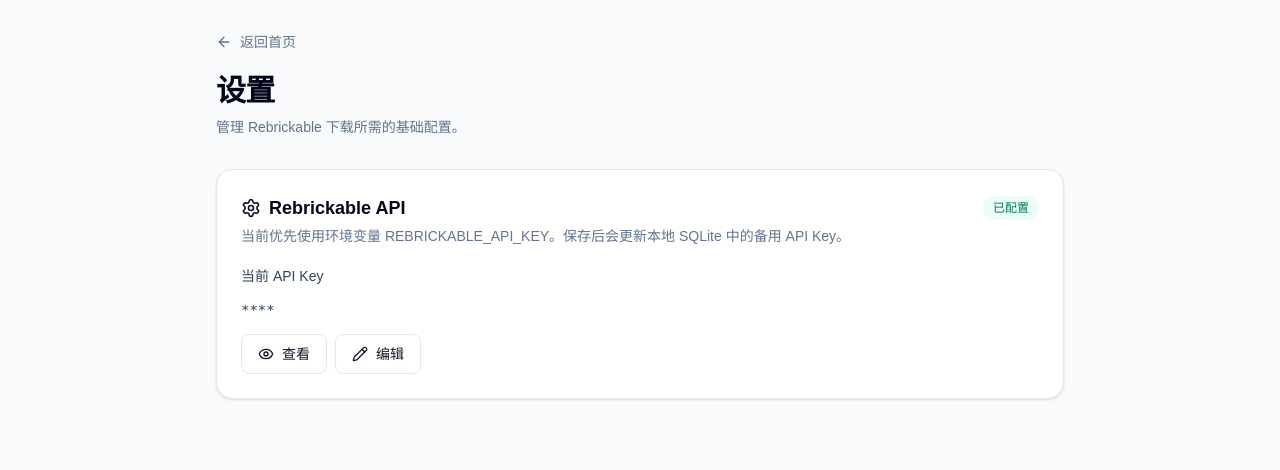
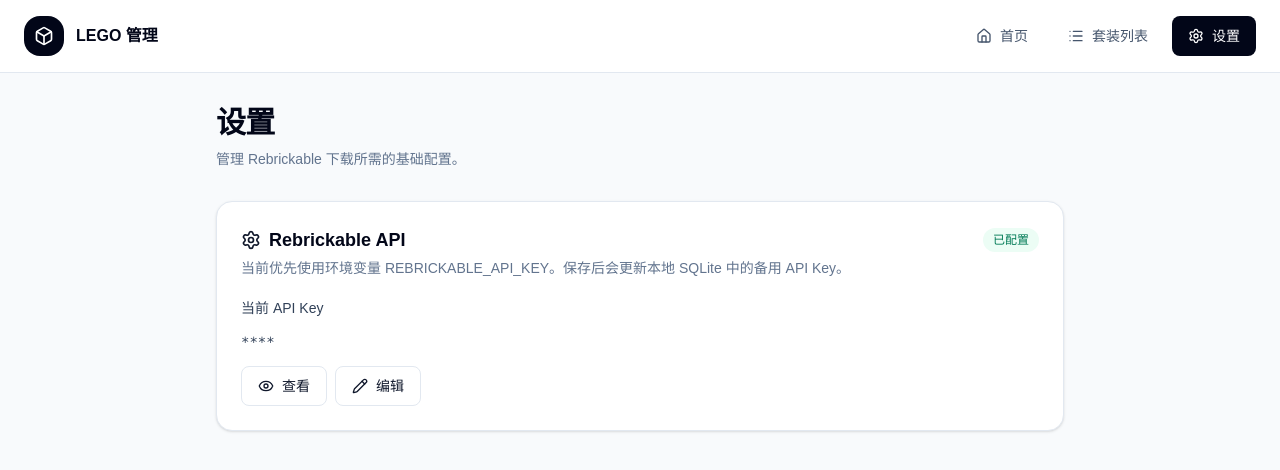
Before and after one commit to lllllan02/rebrickable, a Next.js app: page /settings in a window 1280 px wide. Shown: the top 470 px of the page. Built offline with nearby package versions, Linux system fonts and the light colour scheme; no server answers; the database is empty.

Commit message:
feat(nav): 添加全局统一导航栏
新增站点级导航组件并接入根布局，让首页、套装列表、设置和详情页共享一致的导航入口与当前页面高亮状态。
同时清理各页面中重复的返回和跳转链接，避免导航入口分散维护。

```diff
--- a/src/app/layout.tsx
+++ b/src/app/layout.tsx
@@ -1,5 +1,7 @@
 import type { Metadata } from "next";
 import "./globals.css";
+
+import { SiteNav } from "@/components/site-nav";
 
 export const metadata: Metadata = {
   title: "LEGO 管理",
@@ -13,7 +15,12 @@ export default function RootLayout({
 }>) {
   return (
     <html lang="zh-CN" className="h-full antialiased">
-      <body className="min-h-full flex flex-col">{children}</body>
+      <body className="min-h-full">
+        <div className="flex min-h-screen flex-col">
+          <SiteNav />
+          {children}
+        </div>
+      </body>
     </html>
   );
 }
--- a/src/app/page.tsx
+++ b/src/app/page.tsx
@@ -1,5 +1,4 @@
-import Link from "next/link";
-import { Box, Database, Download, List, Settings } from "lucide-react";
+import { Box, Database, Download } from "lucide-react";
 
 import { downloadMocAction } from "./actions";
 import { Badge } from "@/components/ui/badge";
@@ -42,27 +41,9 @@ export default function Home() {
   return (
     <main className="mx-auto flex w-full max-w-7xl flex-1 flex-col gap-8 px-6 py-8">
       <header className="flex flex-col gap-4 rounded-3xl bg-slate-950 p-8 text-white">
-        <div className="flex items-center justify-between gap-4">
-          <div className="flex items-center gap-3 text-sm text-slate-300">
-            <Database className="h-4 w-4" />
-            <span>SQLite: {dbPath}</span>
-          </div>
-          <div className="flex gap-2">
-            <Link
-              href="/sets"
-              className="inline-flex h-10 items-center gap-2 rounded-lg bg-white/10 px-4 text-sm font-medium text-white transition-colors hover:bg-white/20"
-            >
-              <List className="h-4 w-4" />
-              套装列表
-            </Link>
-            <Link
-              href="/settings"
-              className="inline-flex h-10 items-center gap-2 rounded-lg bg-white/10 px-4 text-sm font-medium text-white transition-colors hover:bg-white/20"
-            >
-              <Settings className="h-4 w-4" />
-              设置
-            </Link>
-          </div>
+        <div className="flex items-center gap-3 text-sm text-slate-300">
+          <Database className="h-4 w-4" />
+          <span>SQLite: {dbPath}</span>
         </div>
         <div>
           <p className="text-sm font-medium text-slate-300">本地优先</p>
--- a/src/app/sets/[setNum]/page.tsx
+++ b/src/app/sets/[setNum]/page.tsx
@@ -1,7 +1,7 @@
 import Image from "next/image";
 import Link from "next/link";
 import { notFound } from "next/navigation";
-import { ArrowLeft, Box, ExternalLink, FileText } from "lucide-react";
+import { Box, ExternalLink, FileText } from "lucide-react";
 
 import { Badge } from "@/components/ui/badge";
 import { Card, CardDescription, CardTitle } from "@/components/ui/card";
@@ -241,13 +241,6 @@ export default async function SetDetailPage({ params, searchParams }: SetDetailP
   return (
     <main className="mx-auto flex w-full max-w-7xl flex-1 flex-col gap-8 px-6 py-8">
       <header className="flex flex-col gap-4">
-        <Link
-          href="/sets"
-          className="inline-flex items-center gap-2 text-sm font-medium text-slate-500 transition-colors hover:text-slate-950"
-        >
-          <ArrowLeft className="h-4 w-4" />
-          返回套装列表
-        </Link>
         <div className="grid overflow-hidden rounded-3xl bg-slate-950 text-white lg:grid-cols-[360px_1fr]">
           <div className="flex min-h-80 items-center justify-center bg-white p-8">
             {data.set.imageUrl ? (
--- a/src/app/sets/page.tsx
+++ b/src/app/sets/page.tsx
@@ -1,6 +1,6 @@
 import Image from "next/image";
 import Link from "next/link";
-import { ArrowLeft, Box, ExternalLink, FileText } from "lucide-react";
+import { Box, ExternalLink, FileText } from "lucide-react";
 
 import { Badge } from "@/components/ui/badge";
 import { Card, CardDescription, CardTitle } from "@/components/ui/card";
@@ -29,13 +29,6 @@ export default function SetsPage() {
   return (
     <main className="mx-auto flex w-full max-w-7xl flex-1 flex-col gap-8 px-6 py-8">
       <header className="flex flex-col gap-4">
-        <Link
-          href="/"
-          className="inline-flex items-center gap-2 text-sm font-medium text-slate-500 transition-colors hover:text-slate-950"
-        >
-          <ArrowLeft className="h-4 w-4" />
-          返回首页
-        </Link>
         <div className="flex flex-col justify-between gap-4 rounded-3xl bg-slate-950 p-8 text-white md:flex-row md:items-end">
           <div>
             <p className="text-sm font-medium text-slate-300">本地数据库</p>
--- a/src/app/settings/page.tsx
+++ b/src/app/settings/page.tsx
@@ -1,5 +1,4 @@
-import Link from "next/link";
-import { ArrowLeft, Settings } from "lucide-react";
+import { Settings } from "lucide-react";
 
 import { saveApiKeyAction } from "../actions";
 import { Badge } from "@/components/ui/badge";
@@ -24,14 +23,7 @@ export default function SettingsPage() {
     <main className="mx-auto flex w-full max-w-4xl flex-1 flex-col gap-8 px-6 py-8">
       <header className="flex items-start justify-between gap-4">
         <div>
-          <Link
-            href="/"
-            className="inline-flex items-center gap-2 text-sm font-medium text-slate-500 transition-colors hover:text-slate-950"
-          >
-            <ArrowLeft className="h-4 w-4" />
-            返回首页
-          </Link>
-          <h1 className="mt-4 text-3xl font-bold tracking-tight text-slate-950">设置</h1>
+          <h1 className="text-3xl font-bold tracking-tight text-slate-950">设置</h1>
           <p className="mt-2 text-sm text-slate-500">
             管理 Rebrickable 下载所需的基础配置。
           </p>
--- /dev/null
+++ b/src/components/site-nav.tsx
@@ -0,0 +1,75 @@
+"use client";
+
+import Link from "next/link";
+import { usePathname } from "next/navigation";
+import { Box, Home, List, Settings } from "lucide-react";
+
+import { cn } from "@/lib/utils";
+
+const navItems = [
+  {
+    href: "/",
+    label: "首页",
+    icon: Home,
+  },
+  {
+    href: "/sets",
+    label: "套装列表",
+    icon: List,
+  },
+  {
+    href: "/settings",
+    label: "设置",
+    icon: Settings,
+  },
+];
+
+function isActivePath(pathname: string, href: string) {
+  if (href === "/") {
+    return pathname === href;
+  }
+
+  return pathname === href || pathname.startsWith(`${href}/`);
+}
+
+export function SiteNav() {
+  const pathname = usePathname();
+
+  return (
+    <header className="sticky top-0 z-50 border-b border-slate-200 bg-white/90 backdrop-blur">
+      <nav className="mx-auto flex w-full max-w-7xl flex-col gap-3 px-6 py-4 sm:flex-row sm:items-center sm:justify-between">
+        <Link
+          href="/"
+          className="inline-flex items-center gap-3 text-base font-bold text-slate-950"
+        >
+          <span className="inline-flex h-10 w-10 items-center justify-center rounded-2xl bg-slate-950 text-white">
+            <Box className="h-5 w-5" />
+          </span>
+          LEGO 管理
+        </Link>
+
+        <div className="flex flex-wrap gap-2">
+          {navItems.map((item) => {
+            const Icon = item.icon;
+            const isActive = isActivePath(pathname, item.href);
+
+            return (
+              <Link
+                key={item.href}
+                href={item.href}
+                aria-current={isActive ? "page" : undefined}
+                className={cn(
+                  "inline-flex h-10 items-center gap-2 rounded-lg px-4 text-sm font-medium text-slate-600 transition-colors hover:bg-slate-100 hover:text-slate-950",
+                  isActive && "bg-slate-950 text-white hover:bg-slate-800 hover:text-white",
+                )}
+              >
+                <Icon className="h-4 w-4" />
+                {item.label}
+              </Link>
+            );
+          })}
+        </div>
+      </nav>
+    </header>
+  );
+}
```
